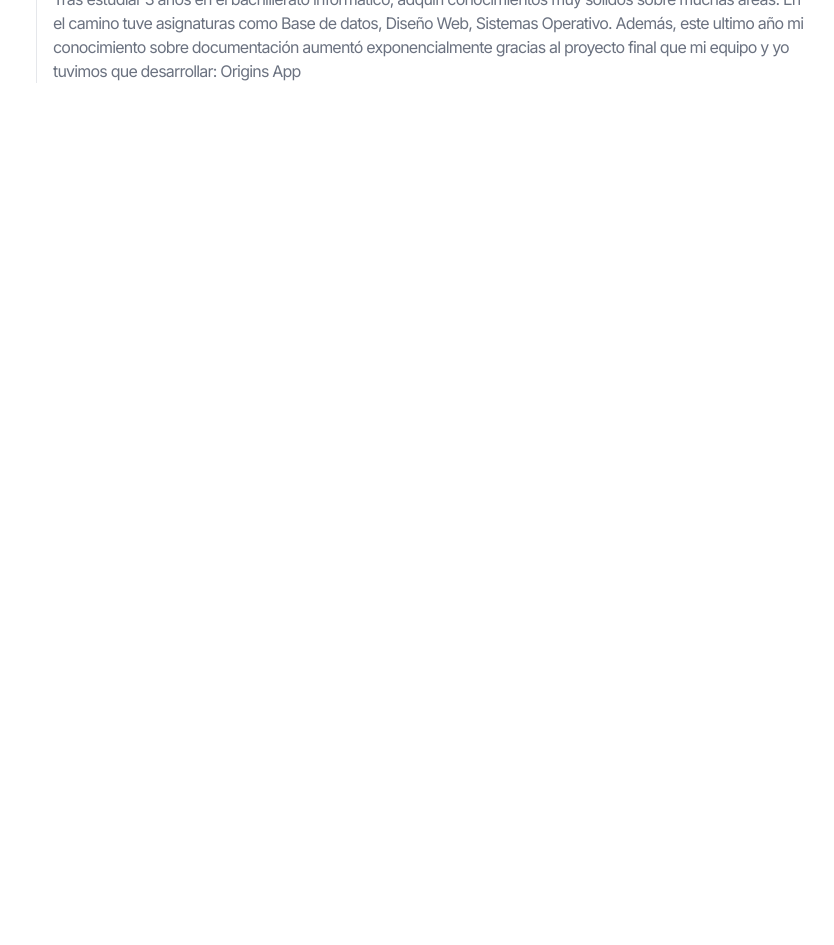
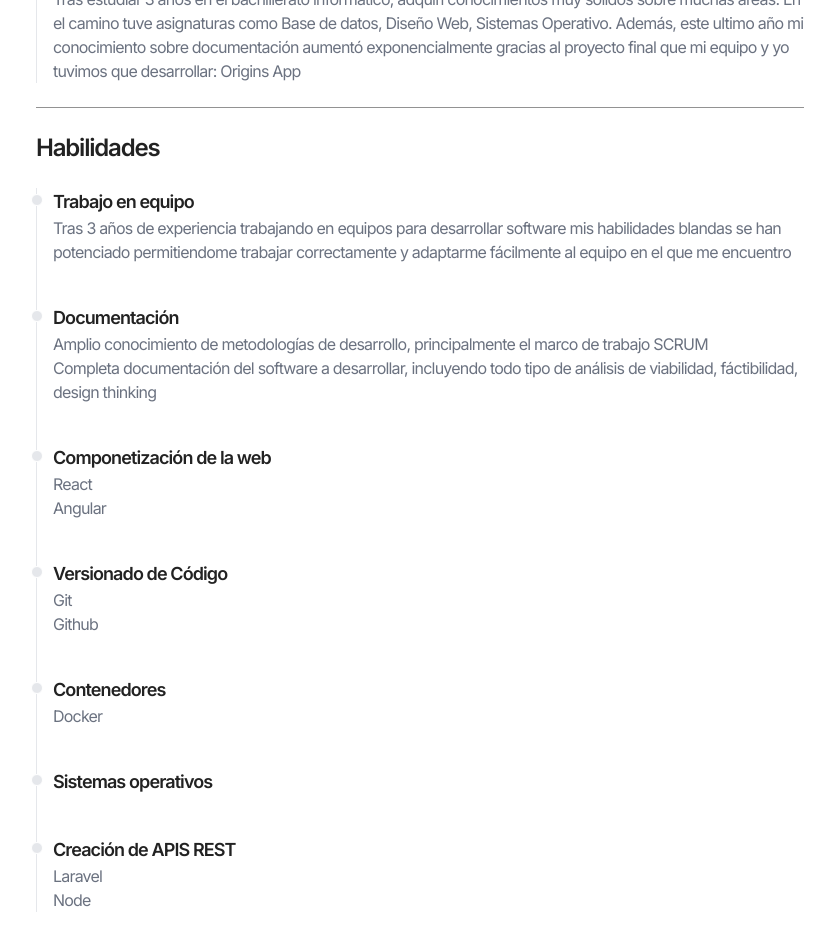
Before and after one commit to matibe95/portfolio, a React (Vite) app: page / in a window 1280 px wide. Shown: the part 2260-3205 px from the top of the page, without its empty margins (220-1054 px from the left). Before the commit the page ends 2455 px from the top, so only its background shows below. Built offline with nearby package versions, Linux system fonts and the light colour scheme.

Commit message:
add skills

```diff
--- a/src/App.jsx
+++ b/src/App.jsx
@@ -79,7 +79,6 @@ function App() {
               <h3 className="text-lg font-semibold">Aclamada victoria</h3>
               <p className="text-base font-normal text-gray-500 dark:text-gray-400">Luego de haber estado a un pequeño paso de ser los ganadores, decidimos volver a participar del mismo certamen con el mismo equipo. Logrando el primer premio y desarrollando la aplicación de beneficios Portones.</p>
           </li>
-
           <li className="ms-4">
               <div className="absolute w-3 h-3 bg-gray-200 rounded-full mt-1.5 -start-1.5 border border-white dark:border-gray-900 dark:bg-gray-700"></div>
               <time className="mb-1 text-sm font-normal leading-none text-gray-400 dark:text-gray-500">Noviembre 2023</time>
@@ -87,6 +86,48 @@ function App() {
               <p className="text-base font-normal text-gray-500 dark:text-gray-400">Tras estudiar 3 años en el bachillerato informático, adquirí conocimientos muy sólidos sobre muchas areas. En el camino tuve asignaturas como Base de datos, Diseño Web, Sistemas Operativo. Además, este ultimo año mi conocimiento sobre documentación aumentó exponencialmente gracias al proyecto final que mi equipo y yo tuvimos que desarrollar: Origins App</p>
           </li>
         </ol>
+        <hr className='w-full border-[#929292]'/>
+        <h2 className='text-2xl font-semibold'>Habilidades</h2>
+        <ol className="relative border-s border-gray-200 dark:border-gray-700">
+          <li className="mb-10 ms-4">
+              <div className="absolute w-3 h-3 bg-gray-200 rounded-full mt-1.5 -start-1.5 border border-white dark:border-gray-900 dark:bg-gray-700"></div>
+              <h3 className="text-lg font-semibold">Trabajo en equipo</h3>
+              <p className="text-base font-normal text-gray-500 dark:text-gray-400">Tras 3 años de experiencia trabajando en equipos para desarrollar software mis habilidades blandas se han potenciado permitiendome trabajar correctamente y adaptarme fácilmente al equipo en el que me encuentro</p>
+          </li>
+          <li className="mb-10 ms-4">
+              <div className="absolute w-3 h-3 bg-gray-200 rounded-full mt-1.5 -start-1.5 border border-white dark:border-gray-900 dark:bg-gray-700"></div>
+              <h3 className="text-lg font-semibold">Documentación</h3>
+              <p className="text-base font-normal text-gray-500 dark:text-gray-400">Amplio conocimiento de metodologías de desarrollo, principalmente el marco de trabajo SCRUM</p>
+              <p className="text-base font-normal text-gray-500 dark:text-gray-400">Completa documentación del software a desarrollar, incluyendo todo tipo de análisis de viabilidad, fáctibilidad, design thinking</p>
+          </li>
+          <li className="mb-10 ms-4">
+              <div className="absolute w-3 h-3 bg-gray-200 rounded-full mt-1.5 -start-1.5 border border-white dark:border-gray-900 dark:bg-gray-700"></div>
+              <h3 className="text-lg font-semibold">Componetización de la web</h3>
+              <p className="text-base font-normal text-gray-500 dark:text-gray-400">React</p>
+              <p className="text-base font-normal text-gray-500 dark:text-gray-400">Angular</p>
+          </li>
+          <li className="mb-10 ms-4">
+              <div className="absolute w-3 h-3 bg-gray-200 rounded-full mt-1.5 -start-1.5 border border-white dark:border-gray-900 dark:bg-gray-700"></div>
+              <h3 className="text-lg font-semibold">Versionado de Código</h3>
+              <p className="text-base font-normal text-gray-500 dark:text-gray-400">Git</p>
+              <p className="text-base font-normal text-gray-500 dark:text-gray-400">Github</p>
+          </li>
+          <li className="mb-10 ms-4">
+              <div className="absolute w-3 h-3 bg-gray-200 rounded-full mt-1.5 -start-1.5 border border-white dark:border-gray-900 dark:bg-gray-700"></div>
+              <h3 className="text-lg font-semibold">Contenedores</h3>
+              <p className="text-base font-normal text-gray-500 dark:text-gray-400">Docker</p>
+          </li>
+          <li className="mb-10 ms-4">
+              <div className="absolute w-3 h-3 bg-gray-200 rounded-full mt-1.5 -start-1.5 border border-white dark:border-gray-900 dark:bg-gray-700"></div>
+              <h3 className="text-lg font-semibold">Sistemas operativos</h3>
+          </li>
+          <li className="ms-4">
+              <div className="absolute w-3 h-3 bg-gray-200 rounded-full mt-1.5 -start-1.5 border border-white dark:border-gray-900 dark:bg-gray-700"></div>
+              <h3 className="text-lg font-semibold">Creación de APIS REST</h3>
+              <p className="text-base font-normal text-gray-500 dark:text-gray-400">Laravel</p>
+              <p className="text-base font-normal text-gray-500 dark:text-gray-400">Node</p>
+          </li>
+          </ol>
       </div>
     </>
   )
```
